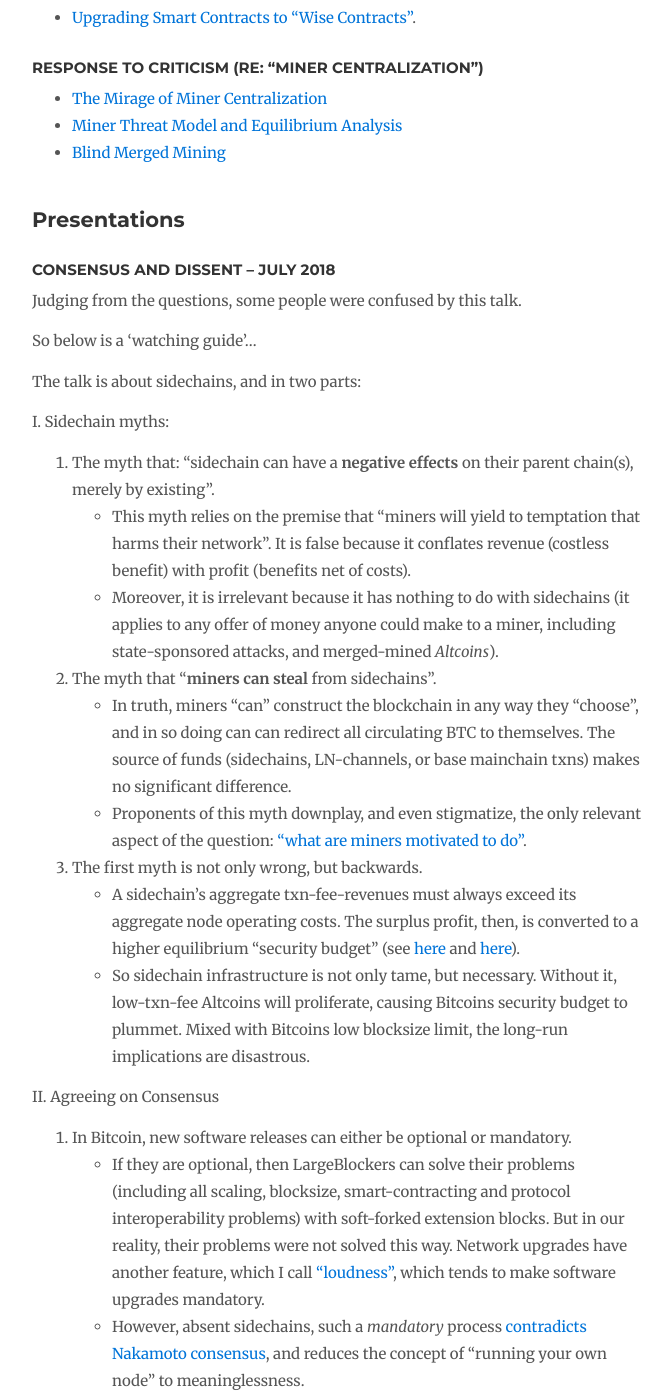
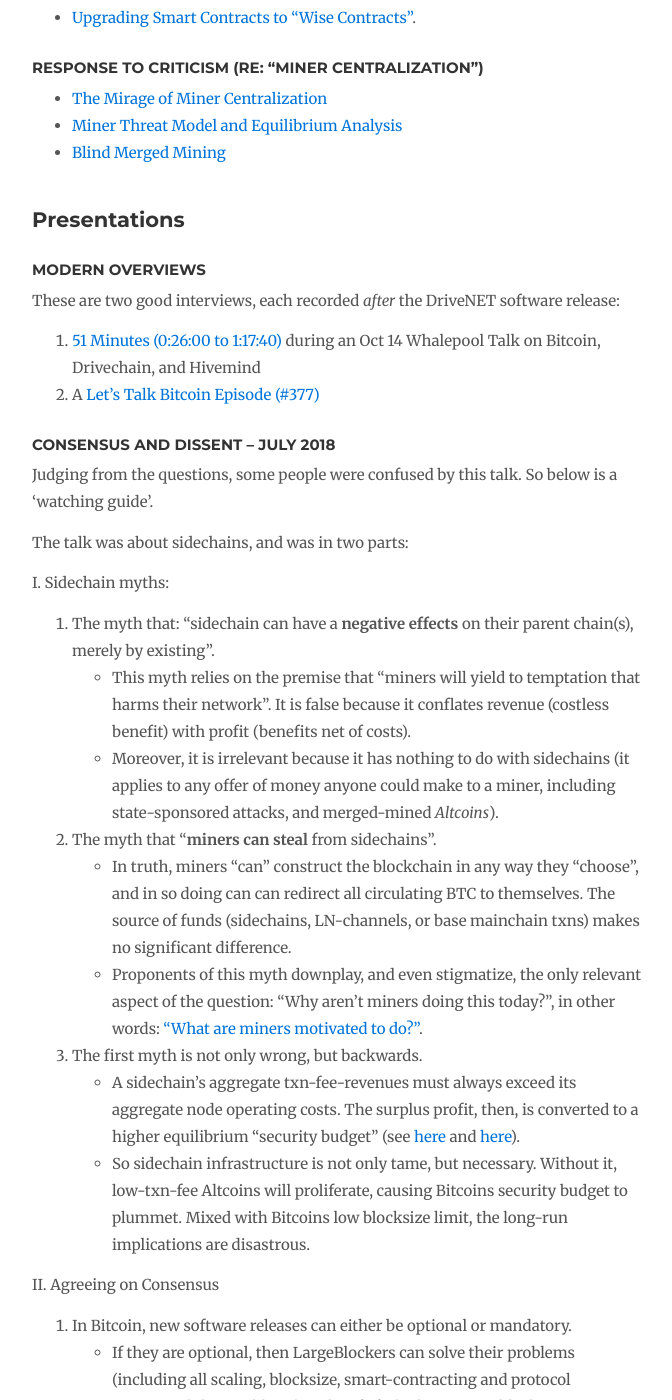
Before and after one commit to drivechain-project/drivechain.info, a Jekyll site: the page built from literature/index.md, in a window 1280 px wide and 1400 px high, scrolled down 721 px. Shown: the whole window, without its empty margins (138-810 px from the left). Built offline with Jekyll 4.4.1, drawn with Linux system fonts in a browser that asks for light colours; nearby versions of some CDN libraries; comment, search, counter and statistics services are not loaded.

Commit message:
add mainpage talks

```diff
--- a/literature/index.md
+++ b/literature/index.md
@@ -32,15 +32,20 @@ To this, only three modifications have since been made:
 
 ## Presentations
 
+### Modern Overviews ### {#about}
+
+These are two good interviews, each recorded *after* the DriveNET software release:
+
+1. [51 Minutes (0:26:00 to 1:17:40)](https://www.youtube.com/embed/VmN6riYe2tI?&rel=0&autoplay=1&start=1605&end=4660) during an Oct 14 Whalepool Talk on Bitcoin, Drivechain, and Hivemind
+2. A [Let’s Talk Bitcoin Episode (#377)](https://letstalkbitcoin.com/blog/post/lets-talk-bitcoin-377-sidechains-drivechains-and-the-apple-store)
+
 
 
 ### Consensus and Dissent -- July 2018 ### {#bob}
 
-Judging from the questions, some people were confused by this talk.
+Judging from the questions, some people were confused by this talk. So below is a 'watching guide'.
 
-So below is a 'watching guide'...
-
-The talk is about sidechains, and in two parts:
+The talk was about sidechains, and was in two parts:
 
 I. Sidechain myths:
 
@@ -49,7 +54,7 @@ I. Sidechain myths:
   * Moreover, it is irrelevant because it has nothing to do with sidechains (it applies to any offer of money anyone could make to a miner, including state-sponsored attacks, and merged-mined *Altcoins*).
   2. The myth that "**miners can steal** from sidechains".
   * In truth, miners "can" construct the blockchain in any way they "choose", and in so doing can can redirect all circulating BTC to themselves. The source of funds (sidechains, LN-channels, or base mainchain txns) makes no significant difference.
-  * Proponents of this myth downplay, and even stigmatize, the only relevant aspect of the question: ["what are miners motivated to do"](http://www.drivechain.info/media/meme3.png).
+  * Proponents of this myth downplay, and even stigmatize, the only relevant aspect of the question: "Why aren't miners doing this today?", in other words: ["What are miners motivated to do?"](http://www.drivechain.info/media/meme3.png).
   3. The first myth is not only wrong, but backwards.
   * A sidechain's aggregate txn-fee-revenues must always exceed its aggregate node operating costs. The surplus profit, then, is converted to a higher equilibrium "security budget" (see [here](https://medium.com/coinmonks/bitcoin-security-a-negative-exponential-95e78b6b575#665a) and [here](http://www.truthcoin.info/blog/pow-and-mining/)).
   * So sidechain infrastructure is not only tame, but necessary. Without it, low-txn-fee Altcoins will proliferate, causing Bitcoins security budget to plummet. Mixed with Bitcoins low blocksize limit, the long-run implications are disastrous.
```
